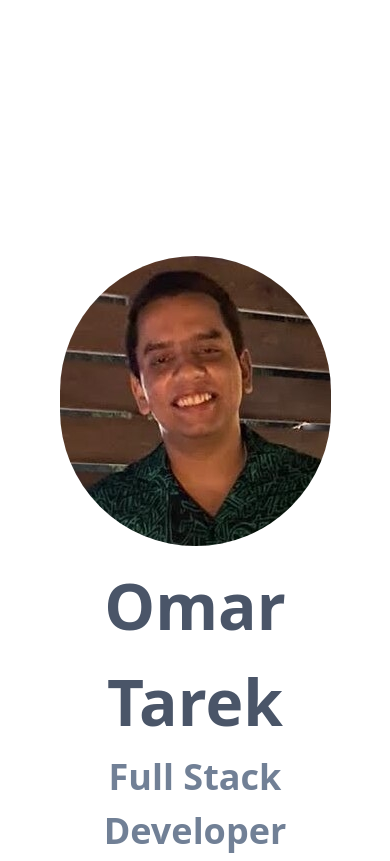
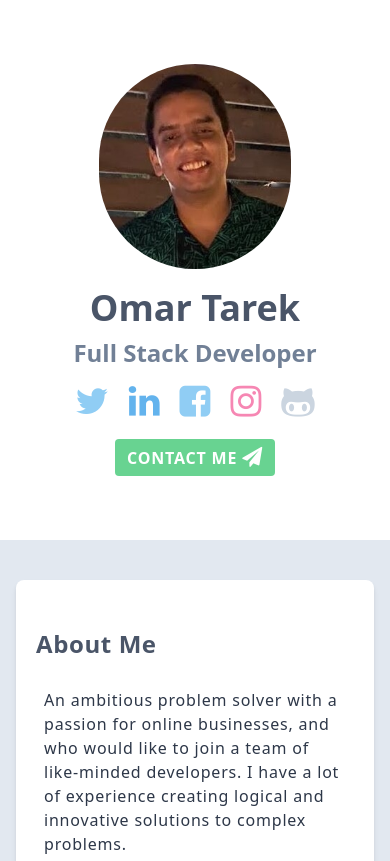
Before and after one commit to Yugis/yugis.github.io, a website: page index.html in a window 390 px wide. Shown: the top 861 px of the page. Drawn offline with Linux system fonts and the light colour scheme.

Commit message:
Added viewport to allow for mobile responsiveness

```diff
--- a/index.html
+++ b/index.html
@@ -1,23 +1,24 @@
 <html>
 <head>
 	<meta charset="UTF-8">
+	<meta name="viewport" content="width=device-width, initial-scale=1.0">
 	<link rel="stylesheet" href="dist/style.css">
 	<title>Omar Tarek | PHP Developer</title>
 	<link rel="stylesheet" href="https://stackpath.bootstrapcdn.com/font-awesome/4.7.0/css/font-awesome.min.css">
 </head>
 <body>
 	<nav>
-		<div class="bg-white w-full py-64 lg:py-16">
+		<div class="bg-white w-full py-16 lg:py-16">
 			<div class="container lg:flex items-center lg:justify-between">
 				<div class="lg:w-1/2 flex lg:flex-row flex-col items-center">
-					<div class="lg:w-56 w-full flex-shrink-0 flex justify-center">
+					<div class="lg:w-56 w-48 flex-shrink-0 flex justify-center">
 						<img src="dist/img/img.jpg" alt="" class="rounded-full">
 					</div>
 					<div class="lg:ml-4 text-center mt-3 lg:mt-0">
-						<div class="capitalize font-bold text-gray-700 text-6xl lg:text-4xl">
+						<div class="capitalize font-bold text-gray-700 text-4xl lg:text-4xl">
 							omar tarek
 						</div>
-						<div class="font-semibold text-4xl text-gray-600 mb-3 lg:text-xl">
+						<div class="font-semibold text-2xl text-gray-600 mb-3 lg:text-xl">
 							Full Stack Developer
 						</div>
 						<ul class="flex justify-center">
@@ -41,7 +42,7 @@
 				</div>
 
 				<div class="lg:w-1/2 flex justify-center lg:justify-end mt-5 lg:mt-0">
-					<button class="btn lg:px-3 lg:py-3 lg:w-40 w-56 px-5 py-5 bg-green-400 hover:bg-green-500 text-white font-semibold rounded uppercase leading-tight tracking-wide lg:tracking-tighter text-xl lg:text-base">
+					<button class="btn lg:px-3 lg:py-3 lg:w-40 w-40 py-2 bg-green-400 hover:bg-green-500 text-white font-semibold rounded uppercase leading-tight tracking-wider lg:tracking-tighter">
 						Contact Me
 						<span class="fa fa-paper-plane text-white lg:text-lg text-xl"></span>
 					</button>
```
Also changed, not shown: dist/style.css.
